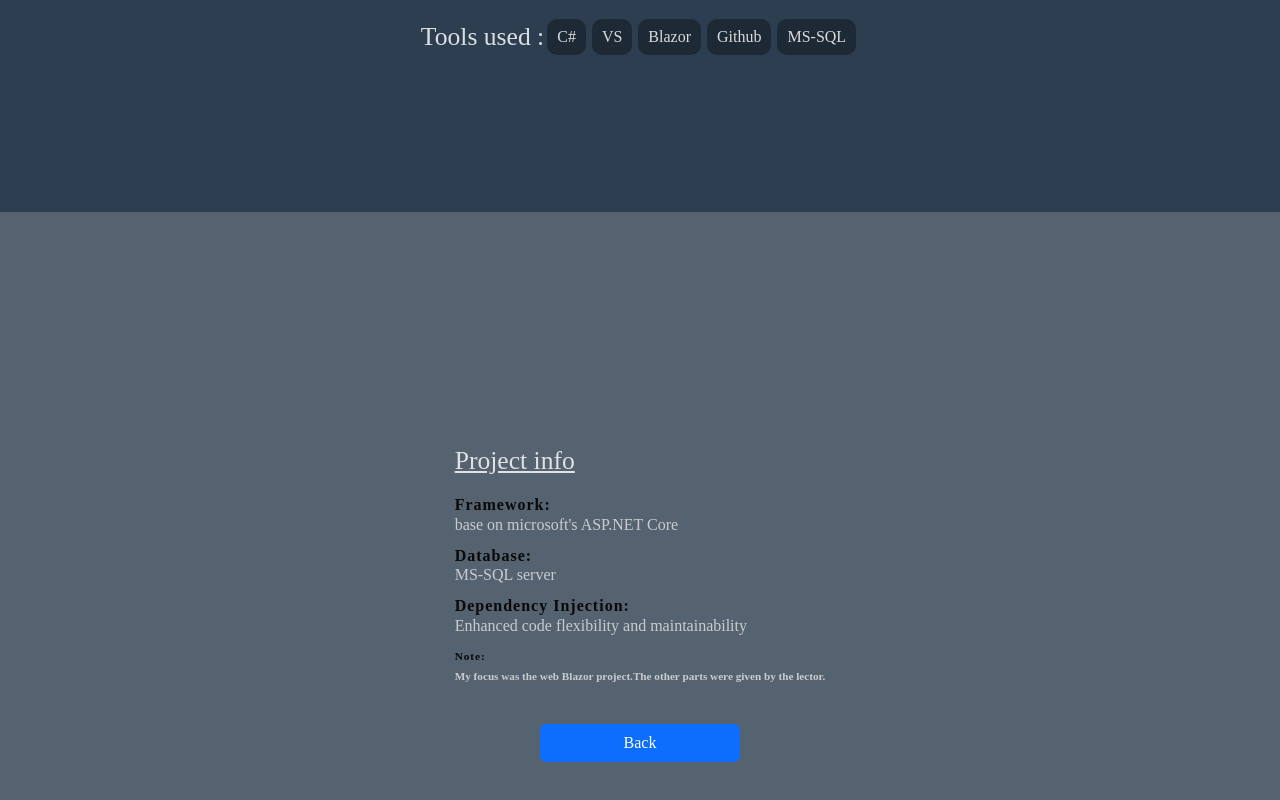
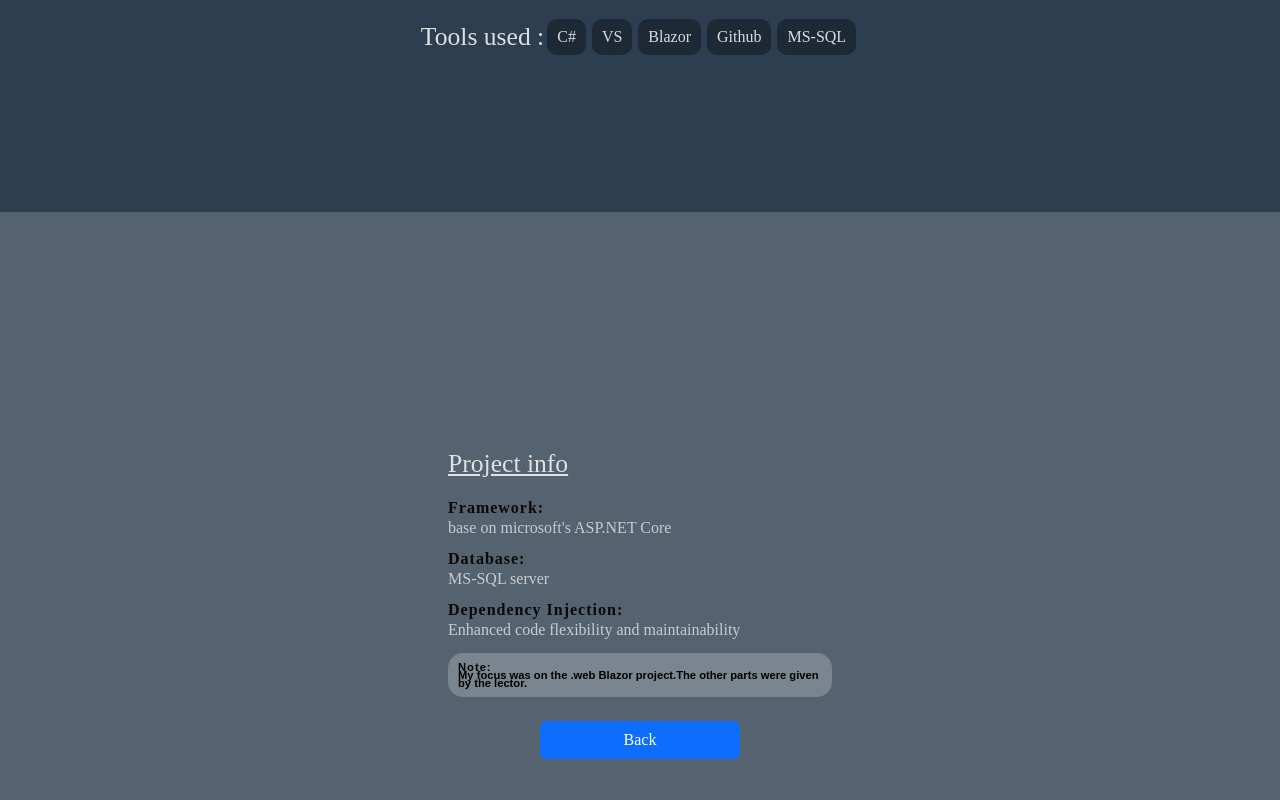
Before and after one commit to VanMeerbeeckBenny/Portfolio, a Vue app: page /spoticlone in a window 1280 px wide. Shown: the part 588-1388 px from the top of the page. Built offline with nearby package versions, Linux system fonts and the light colour scheme.

Commit message:
Refactor style and for readability

```diff
--- a/src/views/projects/BlazorSpoticloneVue.vue
+++ b/src/views/projects/BlazorSpoticloneVue.vue
@@ -1,15 +1,16 @@
 <script setup>
 
-import ProjectPresentationTemplate from '../../components/ProjectPresentationTemplate.vue';
-const videoLink ="https://www.youtube.com/embed/itQLBGQyTX8";
+import ProjectPresentationTemplate from '../../components/ProjectPresentationTemplate.vue'
+const videoLink ="https://www.youtube.com/embed/itQLBGQyTX8"
 const toolsUsed = ["C#","VS","Blazor","Github","MS-SQL"]
+const githubLink = 'https://github.com/VanMeerbeeckBenny/Spoticlone'
 </script>
 
 <template>
    <ProjectPresentationTemplate :tools-used="toolsUsed"
                                 header-text="Blazor Spoticlone"
                                 :video-clip-link= videoLink
-                                repository-link="#"
+                                :repository-link= githubLink
                                 return-route-name="c-project-page">
 
 
@@ -18,16 +19,27 @@ const toolsUsed = ["C#","VS","Blazor","Github","MS-SQL"]
         <p class="stack-item">Database:</p><p class="details"> MS-SQL server</p>
         <p class="stack-item">Dependency Injection:</p><p class="details"> Enhanced code flexibility and maintainability</p>
         <div id="note">
-          <p class="stack-item">Note:</p><p class="details"> My focus was the web Blazor project.The other parts were given by the lector.</p>
+          <p class="stack-item">Note:</p><p class="details"> My focus was on the .web Blazor project.The other parts were given by the lector.</p>
         </div>
 
     </template>
    </ProjectPresentationTemplate>
 </template>
 <style scoped>
+#note{
+   border-radius: 15px;
+
+
+   padding: 10px 10px;
+   background-color: rgba(255, 255, 255, 0.225);
+}
 #note p{
+   font-family: Arial, Helvetica, sans-serif;
    font-size: 0.5rem;
-   font-weight: bold;
+   line-height: 8px;
+   color:black;
+   font-weight: bolder;
+   margin-bottom: 0;
 }
 @media (min-width:1024px) {
 #note p{
```
